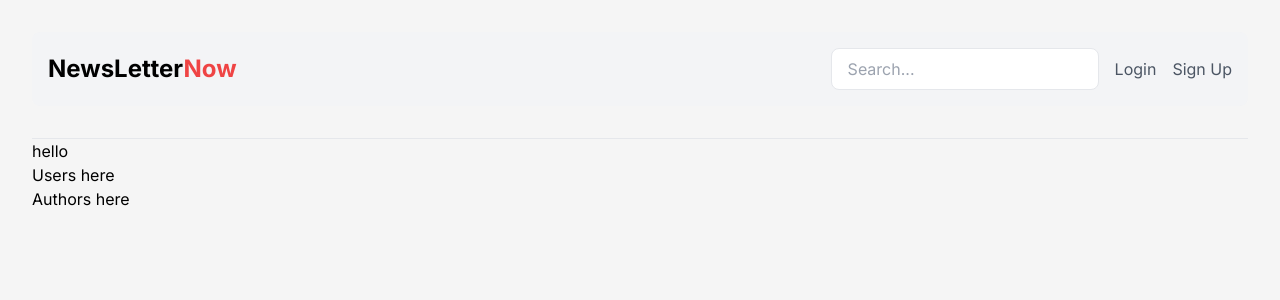
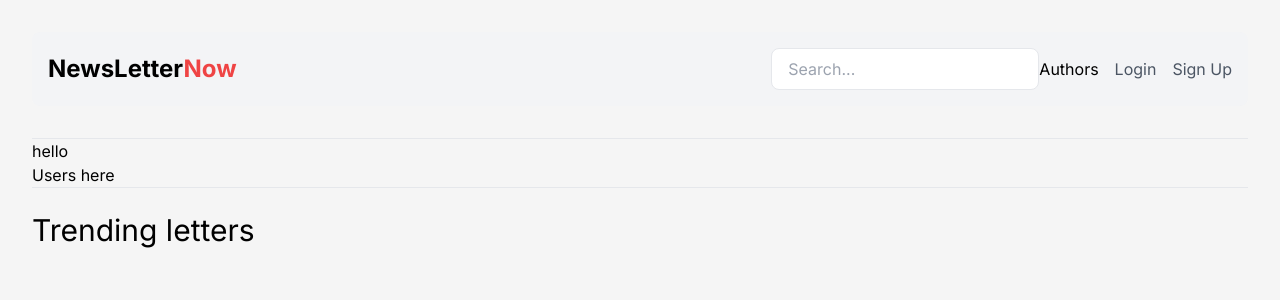
Before and after one commit to niran0manu/NextJs-dashboard, a Next.js app: page / in a window 1280 px wide. Shown: the top 300 px of the page. Built offline with nearby package versions, Linux system fonts and the light colour scheme.

Commit message:
nav changes

```diff
--- a/app/page.tsx
+++ b/app/page.tsx
@@ -2,15 +2,18 @@ import Image from 'next/image'
 import Link from 'next/link'
 export default function Home() {
   return (
-    <div className="container mx-auto p-4">
-      <nav className="flex justify-between items-center mb-8 p-4 bg-gray-100 rounded-lg">
+    <div className="container mx-auto p-4 ">
+      <nav className="flex justify-between items-center mb-8 p-4 bg-gray-100 rounded-lg ">
         <h1 className="text-2xl font-bold">NewsLetter<span className='text-red-500'>Now</span></h1>
         <div className="flex items-center space-x-4">
-          <input
+        <div className=''>
+        <input
             type="text"
             placeholder="Search..."
             className="px-4 py-2 border rounded-lg text-gray-600"
           />
+          <Link href="/authors">Authors</Link>
+        </div>
           <Link href="/login" className="text-gray-600">
             Login
           </Link>
@@ -26,7 +29,11 @@ export default function Home() {
         <h1>hello</h1>
         <Link href="/users">Users here</Link>
         <br />
-        <Link href="/authors">Authors here</Link>
+
+        <hr></hr>
+        <section className='mt-6'>
+          <h2 className='text-3xl	'>Trending letters</h2>
+        </section>
       </main>
     </div>
   );
```
